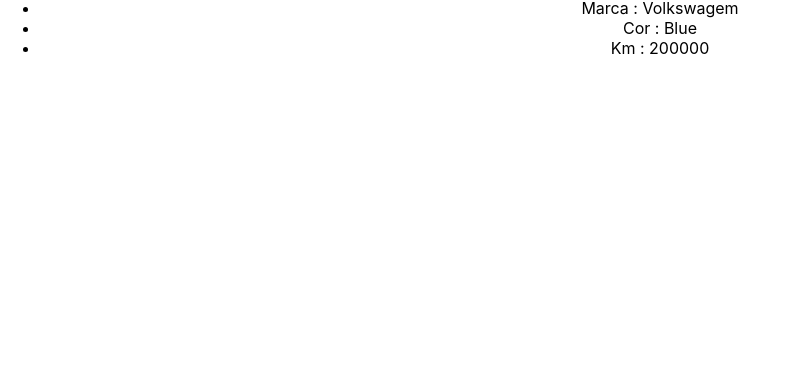
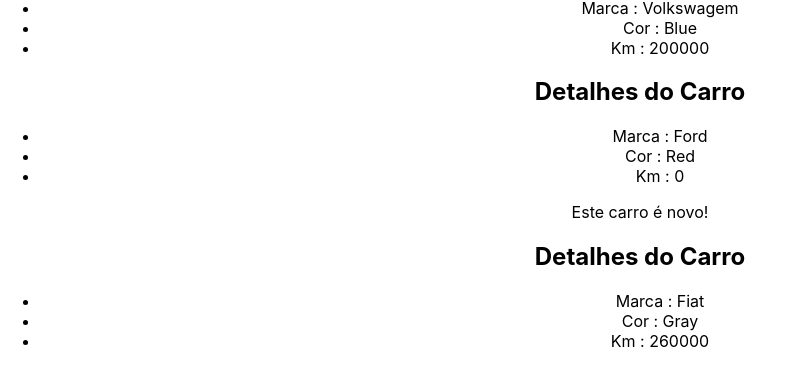
Before and after one commit to arthurguilherme92/studyingReact, a React (Create React App) app in the folder Section_3_Avançando_em_React/section_3/: page / in a window 1280 px wide. Shown: the part 275-660 px from the top of the page, without its empty margins (0-785 px from the left). Built offline with nearby package versions, Linux system fonts and the light colour scheme.

Commit message:
Reutilização de Componentes

```diff
--- a/Section_3_Avançando_em_React/section_3/src/App.js
+++ b/Section_3_Avançando_em_React/section_3/src/App.js
@@ -13,7 +13,9 @@
       <RenderizacaoCondicional />
       <IfElseNoJSX />
       <ShowUserName name={userName}/>
-      <CarDetails brand="Volkswagem" color="Blue" km={200000}/>
+      <CarDetails brand="Volkswagem" color="Blue" km={200000} newCar={false}/>
+      <CarDetails brand="Ford" color="Red" km={0} newCar={true}/>
+      <CarDetails brand="Fiat" color="Gray" km={260000} newCar={false}/>
     </div>
   );
 }
--- a/Section_3_Avançando_em_React/section_3/src/components/CarDetails.js
+++ b/Section_3_Avançando_em_React/section_3/src/components/CarDetails.js
@@ -1,6 +1,6 @@
 import React from 'react'
 
-const CarDetails = ({brand, color, km}) => {
+const CarDetails = ({brand, color, km, newCar}) => {
   return (
     <div>
         <h2>Detalhes do Carro</h2>
@@ -9,6 +9,7 @@
             <li>Cor : {color}</li>
             <li>Km : {km}</li>
         </ul>
+        {newCar && <p>Este carro é novo!</p>}
     </div>
   )
 }
```
